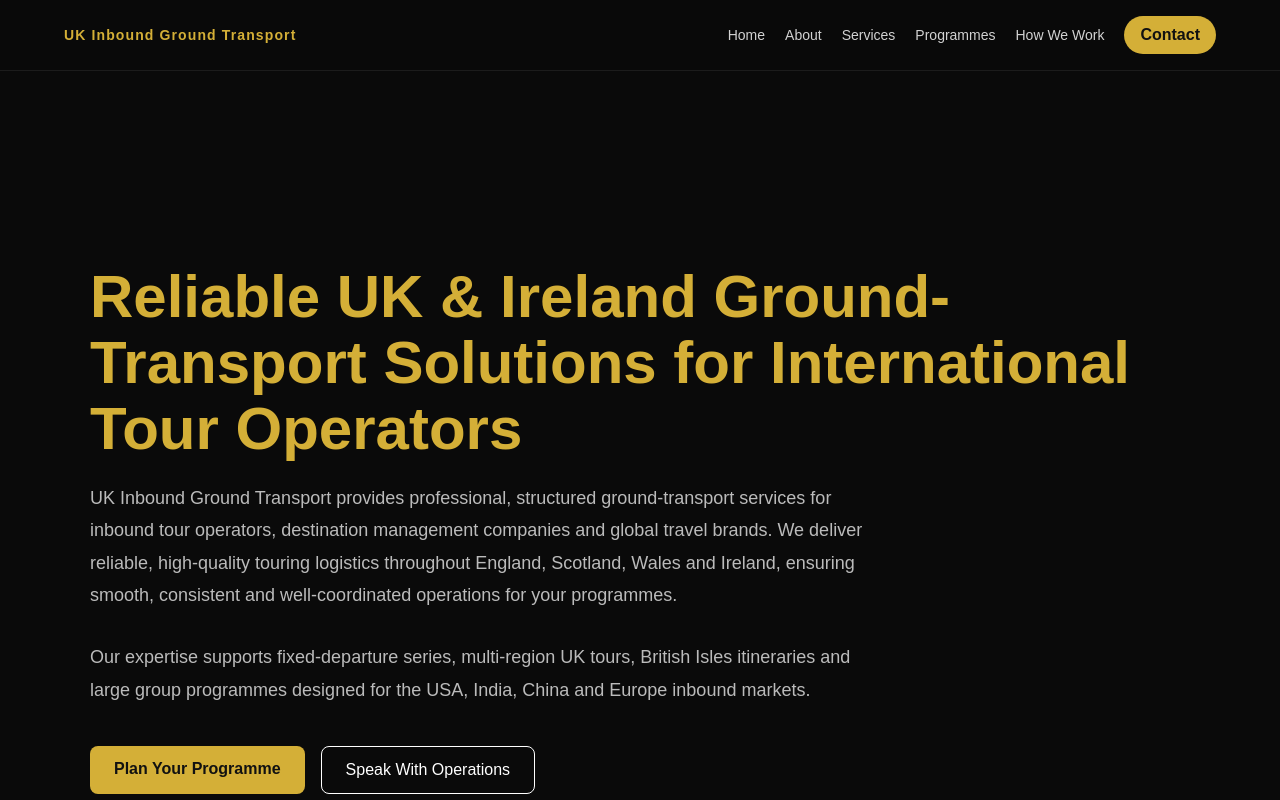
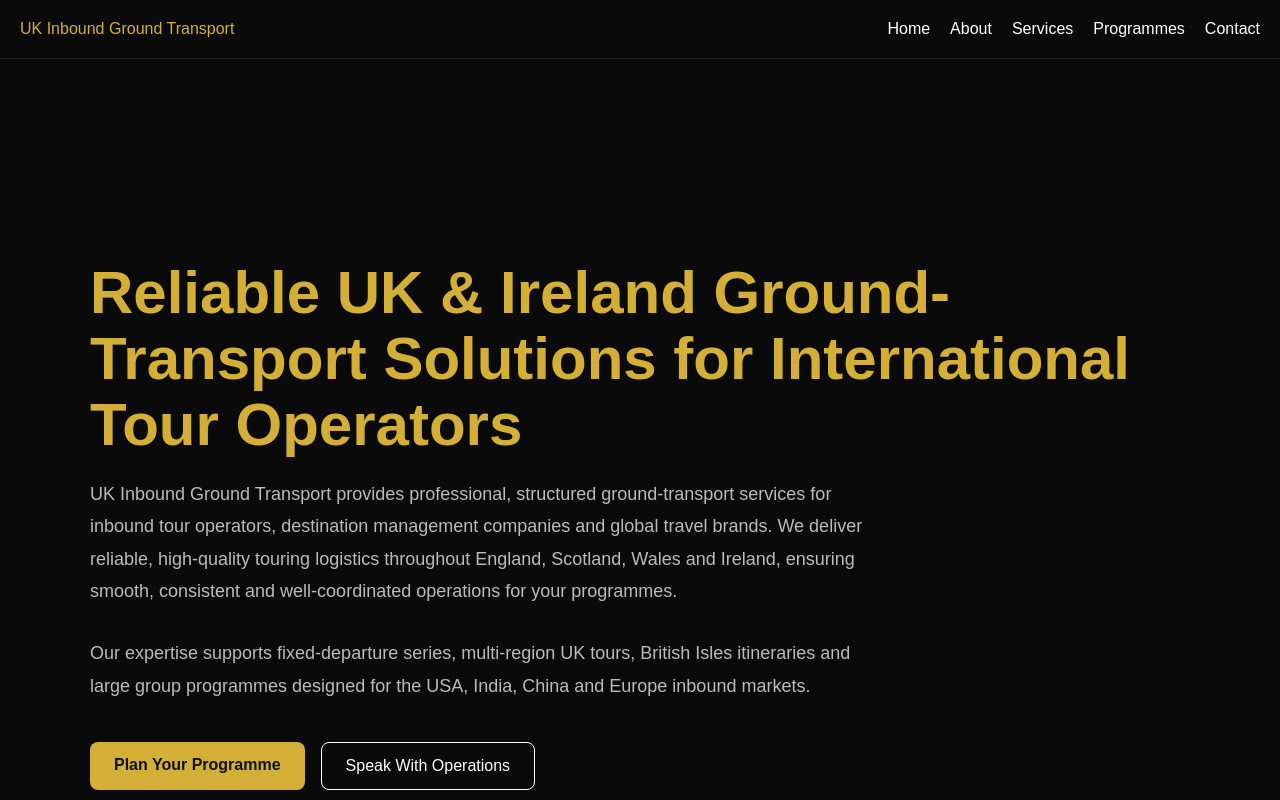
Before and after one commit to kandiahtk-crypto/ukigt-website, a Next.js app: page / in a window 1280 px wide. Shown: the top 800 px of the page. Built offline with nearby package versions, Linux system fonts and the light colour scheme.

Commit message:
Update layout.tsx

```diff
--- a/app/layout.tsx
+++ b/app/layout.tsx
@@ -3,14 +3,7 @@ import "./globals.css";
 export const metadata = {
   title: "UK Inbound Ground Transport",
   description:
-    "Reliable UK and Ireland ground-transport solutions for international tour operators and destination management companies.",
-};
-
-const link: React.CSSProperties = {
-  color: "rgba(255,255,255,0.82)",
-  textDecoration: "none",
-  fontSize: "14px",
-  whiteSpace: "nowrap",
+    "Reliable UK and Ireland ground-transport solutions for international tour operators.",
 };
 
 export default function RootLayout({
@@ -20,124 +13,34 @@ export default function RootLayout({
 }) {
   return (
     <html lang="en">
-      <body
-        style={{
-          margin: 0,
-          background: "#0a0a0a",
-          color: "white",
-          fontFamily: "Arial, sans-serif",
-        }}
-      >
+      <body>
         <header
           style={{
             position: "fixed",
             top: 0,
-            left: 0,
             width: "100%",
+            background: "#0a0a0a",
+            borderBottom: "1px solid #222",
+            padding: "20px",
             zIndex: 1000,
-            background: "rgba(10,10,10,0.85)",
-            backdropFilter: "blur(12px)",
-            borderBottom: "1px solid rgba(255,255,255,0.08)",
           }}
         >
-          <div
-            style={{
-              maxWidth: "1200px",
-              margin: "0 auto",
-              padding: "16px 24px",
-              display: "flex",
-              justifyContent: "space-between",
-              alignItems: "center",
-              gap: "24px",
-              flexWrap: "wrap",
-            }}
-          >
-            <a
-              href="/"
-              style={{
-                color: "#d4af37",
-                fontWeight: 700,
-                fontSize: "14px",
-                letterSpacing: "0.08em",
-                textDecoration: "none",
-                whiteSpace: "nowrap",
-              }}
-            >
+          <div style={{ display: "flex", justifyContent: "space-between" }}>
+            <span style={{ color: "#d4af37" }}>
               UK Inbound Ground Transport
-            </a>
+            </span>
 
-            <nav
-              style={{
-                display: "flex",
-                gap: "20px",
-                alignItems: "center",
-                flexWrap: "wrap",
-                justifyContent: "flex-end",
-              }}
-            >
-              <a href="/" style={link}>
-                Home
-              </a>
-              <a href="/about" style={link}>
-                About
-              </a>
-              <a href="/services" style={link}>
-                Services
-              </a>
-              <a href="/programmes" style={link}>
-                Programmes
-              </a>
-              <a href="/how-we-work" style={link}>
-                How We Work
-              </a>
-              <a
-                href="/contact"
-                style={{
-                  background: "#d4af37",
-                  color: "#111",
-                  padding: "10px 16px",
-                  borderRadius: "999px",
-                  fontWeight: 700,
-                  textDecoration: "none",
-                  whiteSpace: "nowrap",
-                }}
-              >
-                Contact
-              </a>
+            <nav style={{ display: "flex", gap: "20px" }}>
+              <a href="/">Home</a>
+              <a href="/about">About</a>
+              <a href="/services">Services</a>
+              <a href="/programmes">Programmes</a>
+              <a href="/contact">Contact</a>
             </nav>
           </div>
         </header>
 
-        <main style={{ paddingTop: "84px", minHeight: "100vh" }}>{children}</main>
-
-        <footer
-          style={{
-            borderTop: "1px solid #1f1f1f",
-            marginTop: "60px",
-            padding: "40px 20px",
-            textAlign: "center",
-            background: "#050505",
-          }}
-        >
-          <h3 style={{ color: "#d4af37", marginBottom: "10px" }}>
-            UK Inbound Ground Transport
-          </h3>
-
-          <p style={{ color: "#aaa", maxWidth: "500px", margin: "0 auto" }}>
-            Supporting international tour operators and destination management
-            companies across the UK and Ireland.
-          </p>
-
-          <div style={{ marginTop: "20px", color: "#bbb" }}>
-            <p style={{ margin: "4px 0" }}>info@ukinboundgroundtransport.com</p>
-            <p style={{ margin: "4px 0" }}>020 8629 2776</p>
-            <p style={{ margin: "4px 0" }}>+44 7957 776 778</p>
-          </div>
-
-          <p style={{ marginTop: "20px", color: "#666", fontSize: "14px" }}>
-            © 2026 All rights reserved
-          </p>
-        </footer>
+        <main style={{ paddingTop: "80px" }}>{children}</main>
       </body>
     </html>
   );
```
